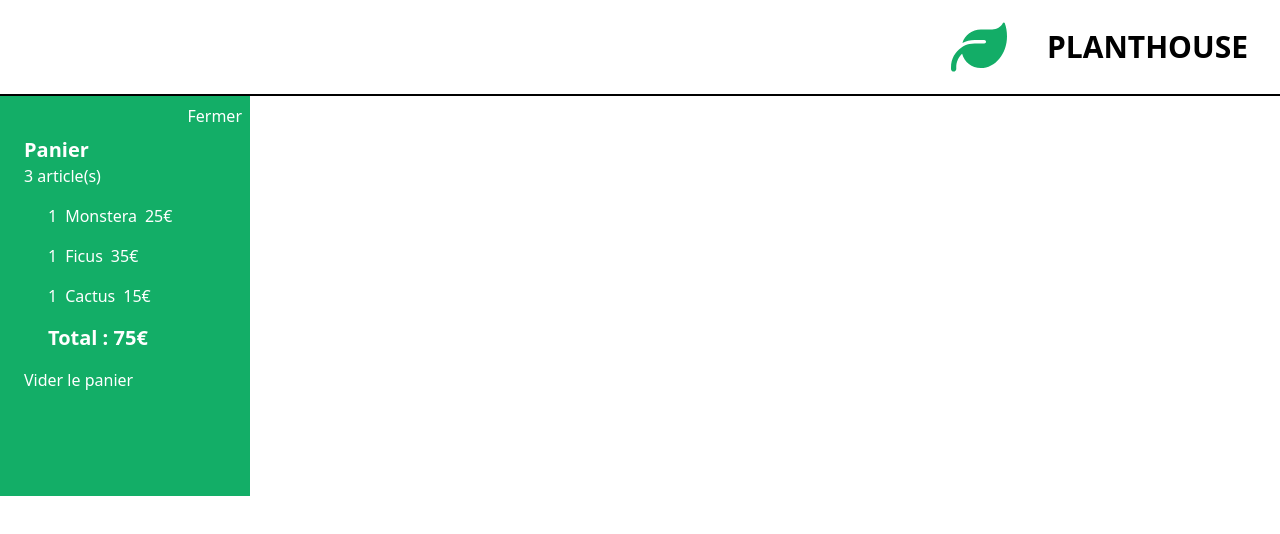
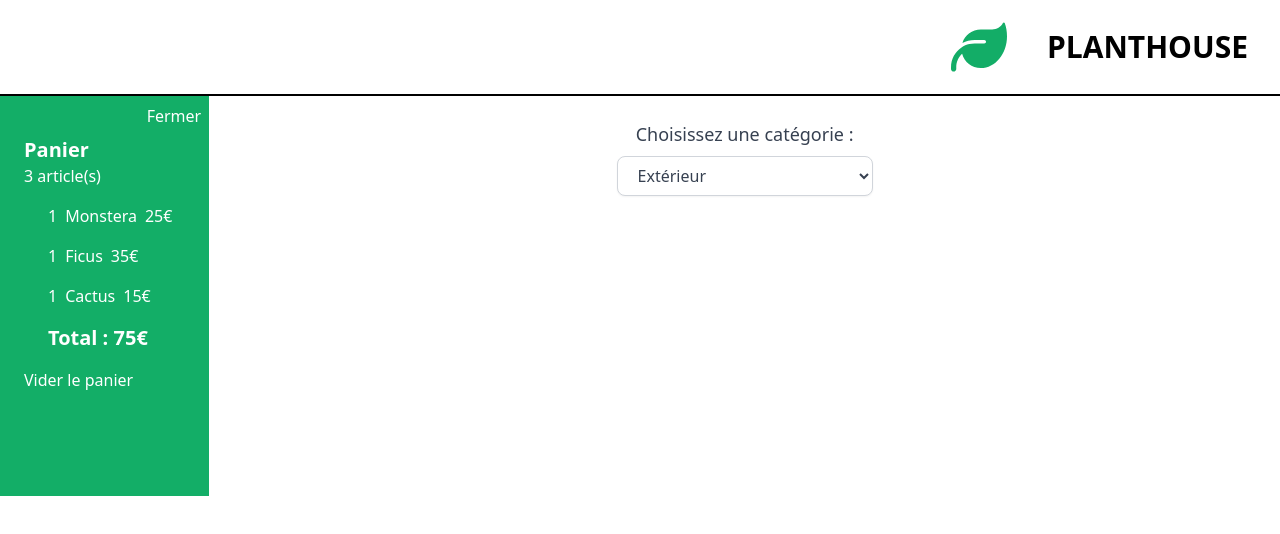
Before and after one commit to gaksss/PlantHouse, a React (Vite) app: page / in a window 1280 px wide. Shown: the top 534 px of the page. Built offline with nearby package versions, Linux system fonts and the light colour scheme.

Commit message:
DONE: Categories

```diff
--- a/src/App.jsx
+++ b/src/App.jsx
@@ -1,6 +1,7 @@
 import "./App.css";
 import Banner from "./components/Banner";
 import Cart from "./components/Cart";
+import Categories from "./components/Categories";
 
 function App() {
   return (
@@ -8,8 +9,11 @@ function App() {
       <header className="flex justify-end items-center h-24 pr-8 border-b-2 border-black">
         <Banner />
       </header>
-      <section className="bg-[#13ae67] w-[250px] h-[400px] flex">
+      <section className="flex ">
+      <div className="bg-[#13ae67] w-[250px] h-[400px] flex">
         <Cart />
+      </div>
+      <Categories />
       </section>
     </>
   );
--- /dev/null
+++ b/src/components/Categories.jsx
@@ -0,0 +1,25 @@
+import React from "react";
+
+function Categories() {
+  return (
+    <section className="flex flex-col items-center w-full mt-6">
+  <label htmlFor="category" className="text-lg font-medium text-gray-700 mb-2">
+    Choisissez une catégorie :
+  </label>
+  <select
+    name="category"
+    id="category"
+    className="h-10 px-4 w-64 text-gray-700 bg-white border border-gray-300 rounded-lg shadow-sm focus:outline-none focus:ring-2 focus:ring-green-500 focus:border-green-500 transition"
+  >
+    <option value="exterieur">Extérieur</option>
+    <option value="interieur">Intérieur</option>
+    <option value="grasses">Grasses</option>
+    <option value="cactus">Cactus</option>
+    <option value="carnivores">Carnivores</option>
+  </select>
+</section>
+
+  );
+}
+
+export default Categories;
```
